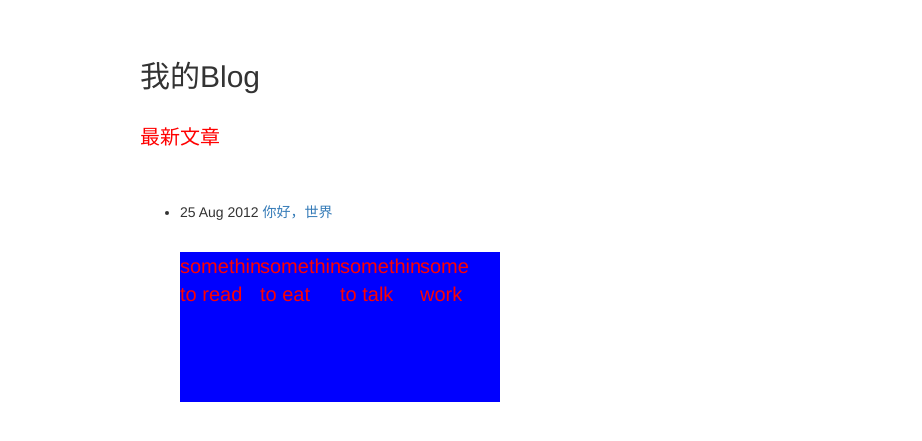
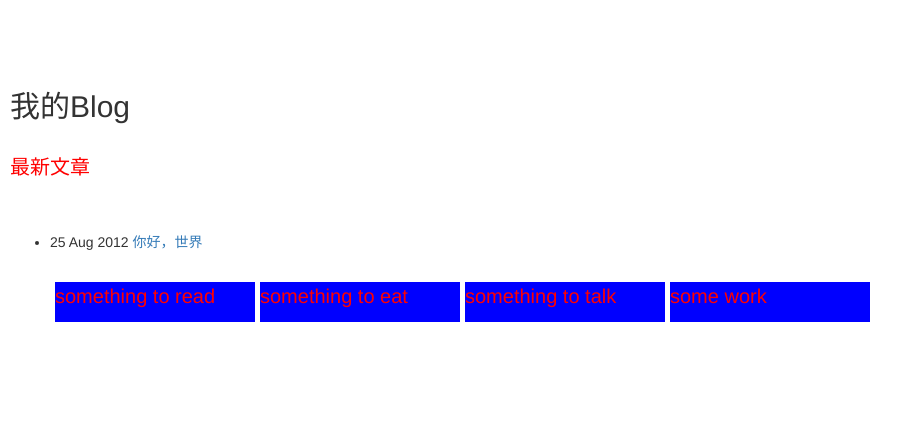
Before and after one commit to mycz/mycz.github.io, a Jekyll site: the page built from index.html, in a window 1280 px wide. Shown: the top 441 px of the page, without its empty margins (0-922 px from the left). Built offline with Jekyll 4.4.1, drawn with Linux system fonts in a browser that asks for light colours; nearby versions of some CDN libraries; library files that are not in the unit come from our copies.

Commit message:
change css

```diff
--- a/_layouts/pageindex.html
+++ b/_layouts/pageindex.html
@@ -5,6 +5,7 @@
 　　　　<title>{{ page.title }}</title>
 <script type="text/javascript"></script>
 <link rel="stylesheet" type="text/css" href="css/817.css">
+<link rel="stylesheet" href="../css/Normalize.css">
 
 <link rel="stylesheet" href="https://cdn.bootcss.com/bootstrap/3.3.7/css/bootstrap.min.css" integrity="sha384-BVYiiSIFeK1dGmJRAkycuHAHRg32OmUcww7on3RYdg4Va+PmSTsz/K68vbdEjh4u" crossorigin="anonymous">
 
--- a/_posts/day20170818.html
+++ b/_posts/day20170818.html
@@ -5,3 +5,9 @@
 <h2>{{ page.title }}</h2>
 <p>我的第一篇文章</p>
 <p>{{ page.date | date_to_string }}</p>
+
+
+<h1></h\1>
+<h2></h\2>
+<p></p>\
+<p></p>
--- a/css/817.css
+++ b/css/817.css
@@ -15,11 +15,28 @@
 }
 
 #nav>li{
-    width: 80px;
-    height: 150px;
+    width: 200px;
+    height: 40px;
     float: left;
      background-color: blue;
      color: red;
+     margin-left: 5px;
+     border-radius:
 
 
 }
+
+body{
+    width: 10px;
+    height: 10px;
+    font: 10px;
+    margin: 10px;
+    padding: 10px;
+    padding-left: 10px;
+    border-right: 10px;
+    font-family:
+    width:10;
+    list-style-type:
+
+
+}
```
Also changed, not shown: default.html (deleted, +0 -21 lines), index.html (line endings or trailing spaces).
